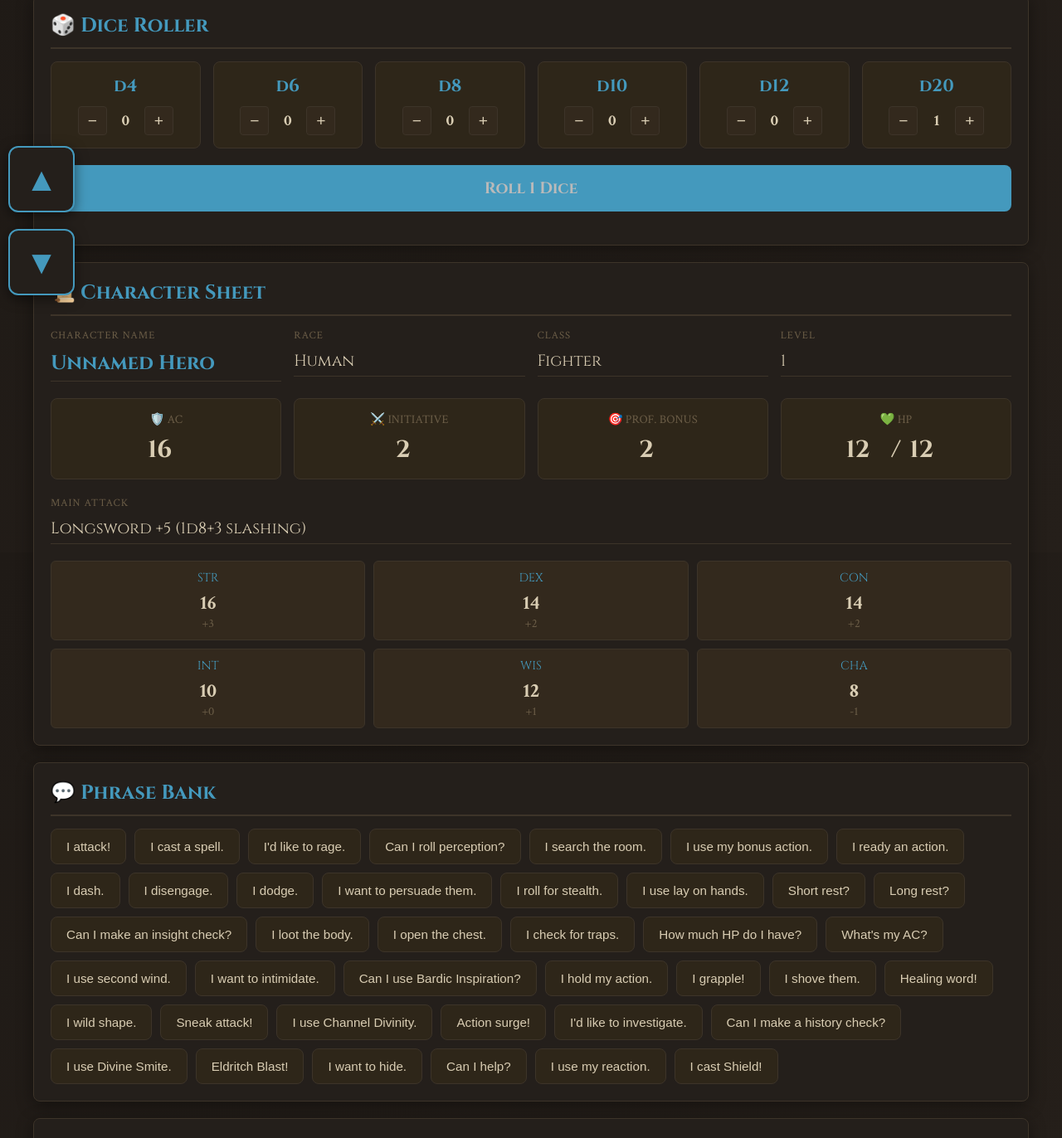
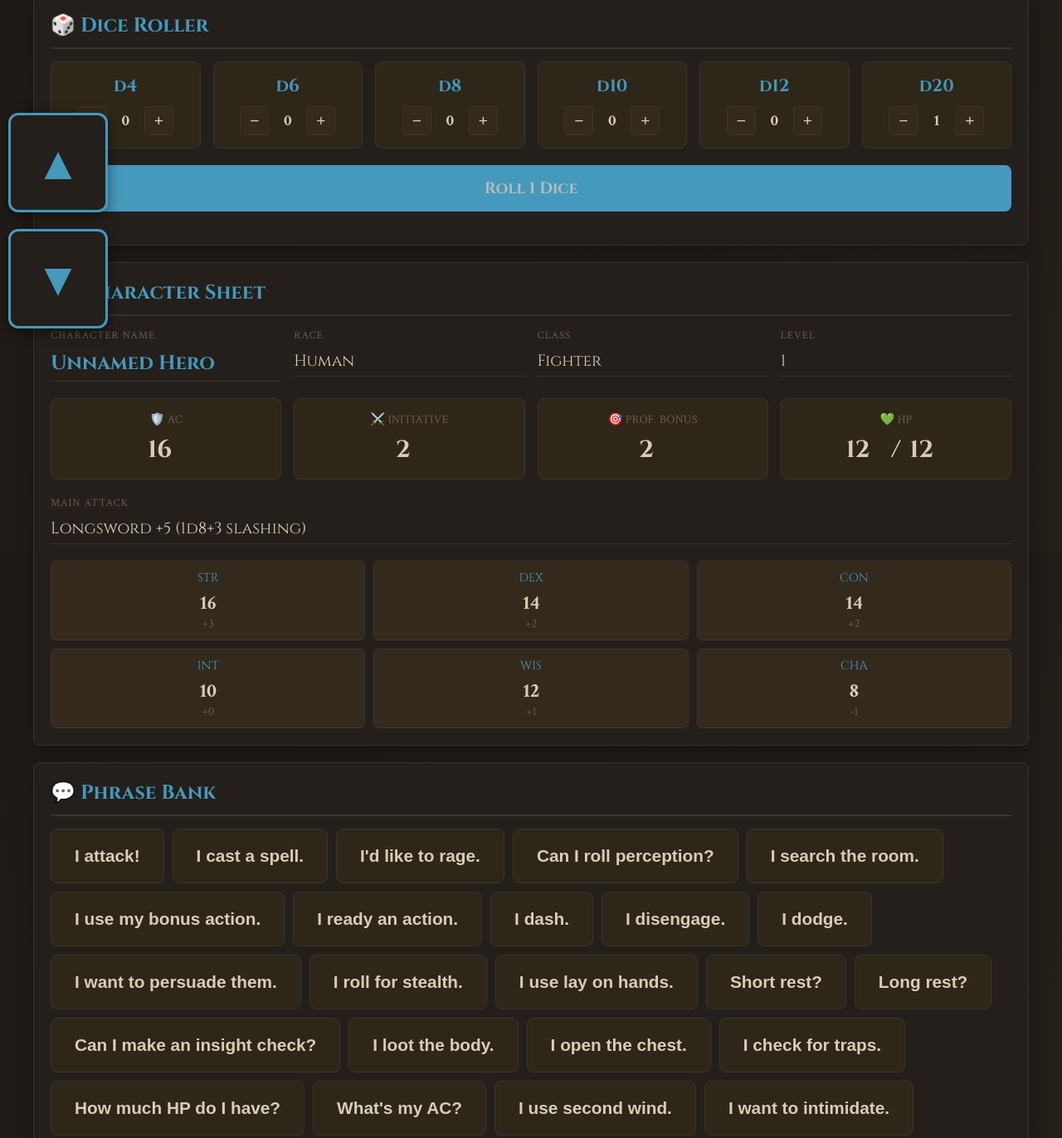
Before and after one commit to arexwinkle-stockholm/TTRPG_eyegaze, a plain HTML site: page index.html in a window 1280 px wide. Shown: the part 134-1506 px from the top of the page at 83% size. Drawn offline with Linux system fonts and the light colour scheme.

Commit message:
Update index.html

```diff
--- a/index.html
+++ b/index.html
@@ -335,11 +335,12 @@
             background: var(--secondary);
             border: 1px solid var(--border);
             color: var(--foreground);
-            padding: 12px 18px;
+            padding: 20px 28px;
             border-radius: 8px;
             cursor: pointer;
-            font-size: 0.95em;
+            font-size: 1.3em;
             transition: all 0.2s;
+            font-weight: 600;
         }
 
         .phrase-btn:hover {
@@ -413,13 +414,13 @@
 
         .scroll-btn {
             background: var(--card);
-            border: 2px solid var(--primary);
+            border: 3px solid var(--primary);
             color: var(--primary);
-            width: 80px;
-            height: 80px;
+            width: 120px;
+            height: 120px;
             border-radius: 12px;
             cursor: pointer;
-            font-size: 2.5em;
+            font-size: 3.5em;
             transition: all 0.2s;
             display: flex;
             align-items: center;
@@ -537,11 +538,11 @@
     <div class="scroll-controls">
         <button class="scroll-btn" onclick="scrollPage('up')"
                 data-gaze-region
-                data-gaze-region-dwell-time="1500"
+                data-gaze-region-dwell-time="800"
                 data-gaze-region-activation-method="Gaze">▲</button>
         <button class="scroll-btn" onclick="scrollPage('down')"
                 data-gaze-region
-                data-gaze-region-dwell-time="1500"
+                data-gaze-region-dwell-time="800"
                 data-gaze-region-activation-method="Gaze">▼</button>
     </div>
 
```
